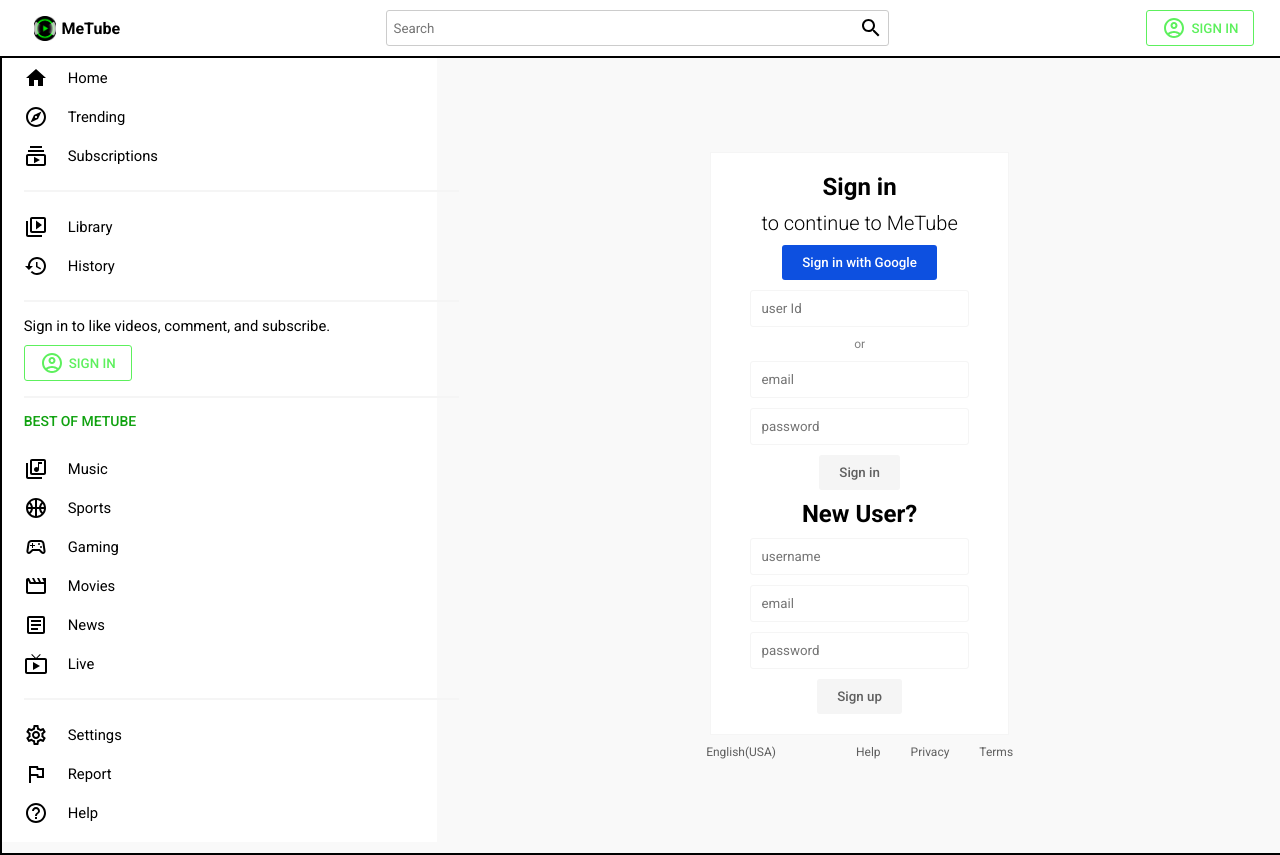
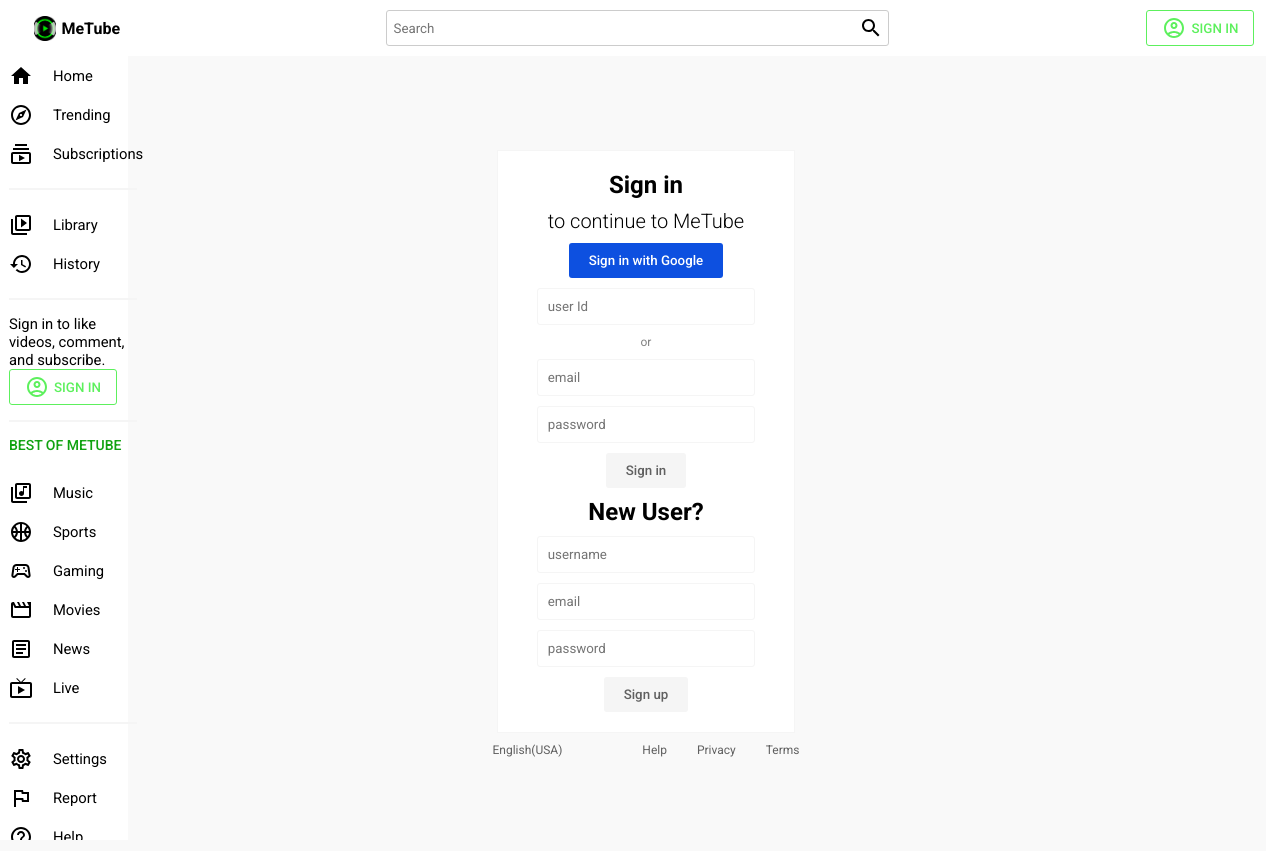
Before and after one commit to rabindra-sss/MeTube, a React (Create React App) app in the folder client/: page /signin in a window 1280 px wide. Built offline with nearby package versions, Linux system fonts and the light colour scheme.

Commit message:
add new client domain netlify

```diff
--- a/client/src/App.js
+++ b/client/src/App.js
@@ -19,12 +19,12 @@ const Container = styled.div`
 `;
 
 const Main = styled.div`
-  width: 100vw;
+  width: 98.9vw;
   margin-right: 0px;
   display: flex;
   /* flex: 7; */
   background-color: ${({ theme }) => theme.bg};
-  border: 2px solid black;
+  /* border: 2px solid black; */
   position: relative;
 
   /* height: 100vh; */
--- a/client/src/components/Card.jsx
+++ b/client/src/components/Card.jsx
@@ -65,13 +65,13 @@ const Title = styled.h1`
   font-weight: 500;
   color: ${({ theme }) => theme.text};
   &:hover {
-    color: ${({ theme }) => {if(theme.text=="white") return "#b4f8b4"
+    color: ${({ theme }) => {if(theme.text==="white") return "#b4f8b4"
       return "#045a04";
      }};
 
-  @media screen and (min-width: 800px) {
+  /* @media screen and (min-width: 800px) {
     font-size: 14px;
-  }
+  } */
 }
 `;
 
--- a/client/src/components/Comments.jsx
+++ b/client/src/components/Comments.jsx
@@ -4,6 +4,7 @@ import Comment from "./Comment";
 import { useSelector } from "react-redux";
 import axios from 'axios'
 import avatarimg from '../img/image.png'
+import { Navigate, useNavigate } from "react-router-dom";
 
 const Container = styled.div``;
 
@@ -50,6 +51,7 @@ const Comments = () => {
   const [comments, setcomments]= useState([]);
   const [comment, setcomment] = useState(null);
 
+  const navigate= useNavigate();
   useEffect(()=>{
     const fetchcomments= async ()=>{
       const res= await axios.get(`https://metube-1.onrender.com/api/comment/${currentVideo._id}`)
@@ -70,7 +72,8 @@ const Comments = () => {
       <NewComment>
         <Avatar src={currentUser ? currentUser.img : avatarimg} />
         <Input type="text" placeholder="Add a comment..." onChange={(e)=>setcomment(e.target.value)}/>
-        {comment && <Button onClick={handleComment} >Post</Button>}
+        {comment && currentUser && <Button onClick={handleComment} >Post</Button>}
+        {comment && (!currentUser) && <Button  >Sign in to Comment</Button>}
       </NewComment>
       {
         comments.map((comment)=>{
--- a/client/src/components/Menu.jsx
+++ b/client/src/components/Menu.jsx
@@ -26,21 +26,21 @@ const Container = styled.div`
   margin-bottom: 0px;
   /* border: 2px solid black; */
   height: 98vh;
-  width: 40vw;
+  width: 10vw !important;
   color: ${({ theme }) => theme.text};
   font-size: 14px;
 
   top: 2px;
   bottom:0;
-
   position: sticky;
 
   /* @media screen and (max-width: 400px) {
     width: 30%;
   } */
 `;
+
 const Wrapper = styled.div`
-  padding: 0px 5%;
+  padding: 0px 7%;
   position: relative;
   height: 100%;
   width: 100%;
@@ -48,7 +48,8 @@ const Wrapper = styled.div`
   margin-bottom: 0;
 
   overflow-y: auto;
-  scrollbar-color: var(--scrollbar) transparent;
+  /* scrollbar-color: var(--scrollbar) transparent; */
+  scrollbar-width: thin;
 
   font-size: calc(.6em + 0.5vw);
 `;
@@ -75,7 +76,7 @@ const Item = styled.div`
   padding: 7.5px 0px;
 
   &:hover {
-    background-color:  ${({ theme }) => {if(theme.text=="white") return  "green"
+    background-color:  ${({ theme }) => {if(theme.text==="white") return  "green"
       return "#b4f8b4";
      }};
   }
@@ -88,6 +89,7 @@ const Hr = styled.hr`
 `;
 
 const Login = styled.div``;
+
 const Button = styled.button`
   padding: 5px 15px;
   background-color: transparent;
@@ -95,17 +97,21 @@ const Button = styled.button`
   color: #5df05d;
   border-radius: 3px;
   font-weight: 500;
-  margin-top: 10px;
   cursor: pointer;
   display: flex;
   align-items: center;
   gap: 5px;
+
+  @media screen and (max-width: 800px) {
+    padding: 1px 3px;
+    font-size: 12px;
+  }
 `;
 
 const Title = styled.h2`
   font-size: 14px;
   font-weight: 500;
-  color: ${({ theme }) => {if(theme.text=="white") return  "green"
+  color: ${({ theme }) => {if(theme.text==="white") return  "green"
       return "#10a210";
      }};
   margin-bottom: 20px;
--- a/client/src/pages/Home.jsx
+++ b/client/src/pages/Home.jsx
@@ -6,6 +6,8 @@ import { useEffect } from "react";
 import axios from 'axios'
 const Container = styled.div`
   display: flex;
+  width: 100%;
+  /* border: 1px solid; */
   justify-content: start;
   flex-wrap: wrap;
   gap: 1.5%;
@@ -23,6 +25,7 @@ const config = {
 }
 const Home = ({type}) => {
   const [videos, setvideos]= useState([]);
+  const [isData, setIsData] = useState([false]);
 
   useEffect(()=>{
     const fetchdata= async ()=>{
@@ -42,13 +45,14 @@ const Home = ({type}) => {
     }
 
     fetchdata();
+    if(videos) setIsData(true);
 
   },[type])
 
   return (
     <Container>
       {videos.map((video)=>(<Card key={video._id} video={video}></Card>))}
-
+      {!isData && <h4>Fetching Latest Data</h4>}
     </Container>
   );
 };
--- a/client/src/pages/SignIn.jsx
+++ b/client/src/pages/SignIn.jsx
@@ -16,9 +16,10 @@ const Container = styled.div`
   flex-direction: column;
   align-items: center;
   justify-content: center;
-  width: 60vw;
+  width: 75vw;
   height: calc(100vh - 56px);
   color: ${({ theme }) => theme.text};
+  /* border: 1px solid black; */
 `;
 
 const Wrapper = styled.div`
--- a/client/src/pages/Video.jsx
+++ b/client/src/pages/Video.jsx
@@ -216,8 +216,8 @@ const Video = () => {
     <Container>
       <Content>
         <VideoWrapper>
-          <VideoFrame id='video' src= {currentVideo.videoURL} poster={currentVideo.thumbnail}
-          controls ></VideoFrame>
+          <VideoFrame id='video' src= {currentVideo.videoURL} poster={currentVideo.thumbnail} controls >
+          </VideoFrame>
         </VideoWrapper>
         <Title>{currentVideo.title}</Title>
         <Details>
```
Also changed, not shown: 1 other file (tests, documents, lock files or other folders).
